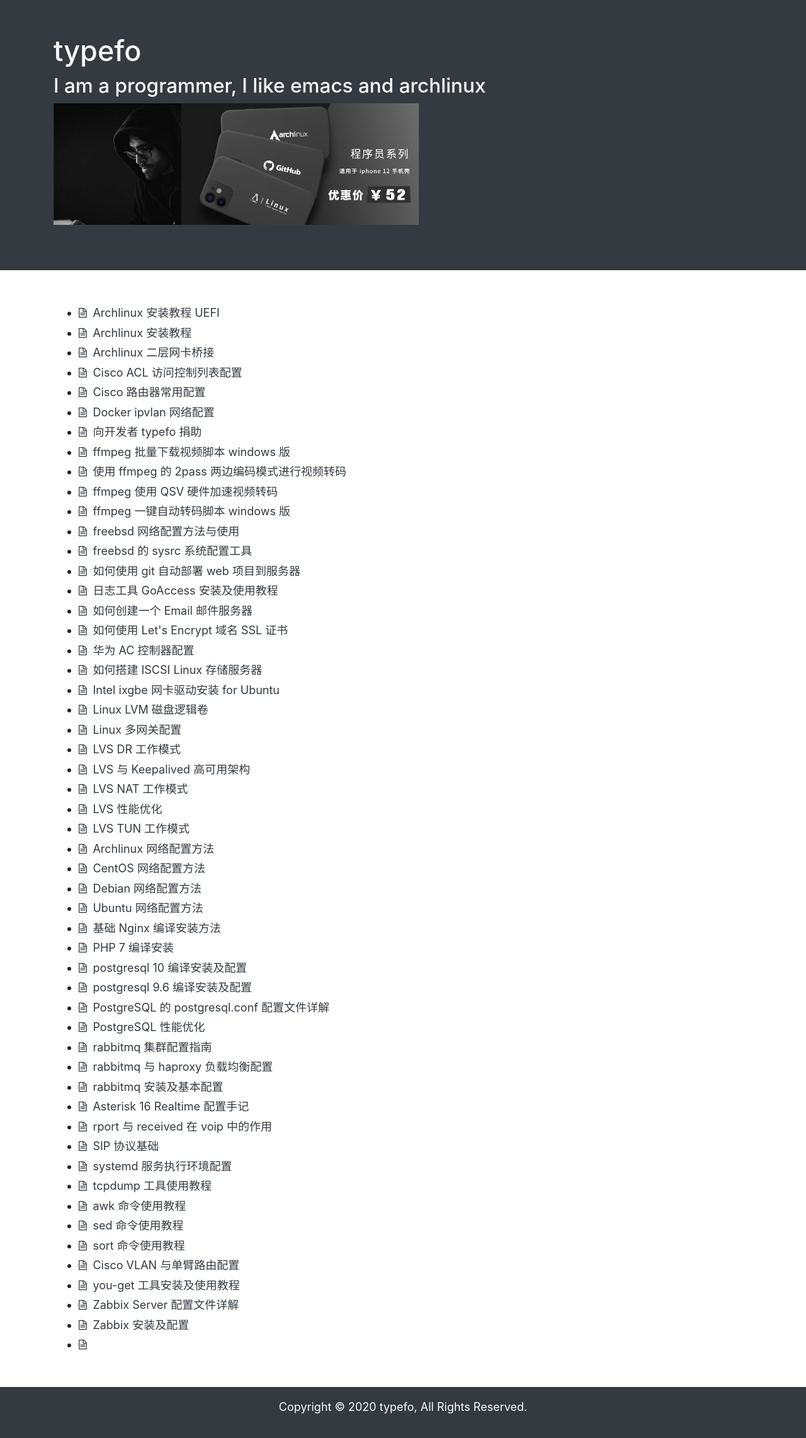
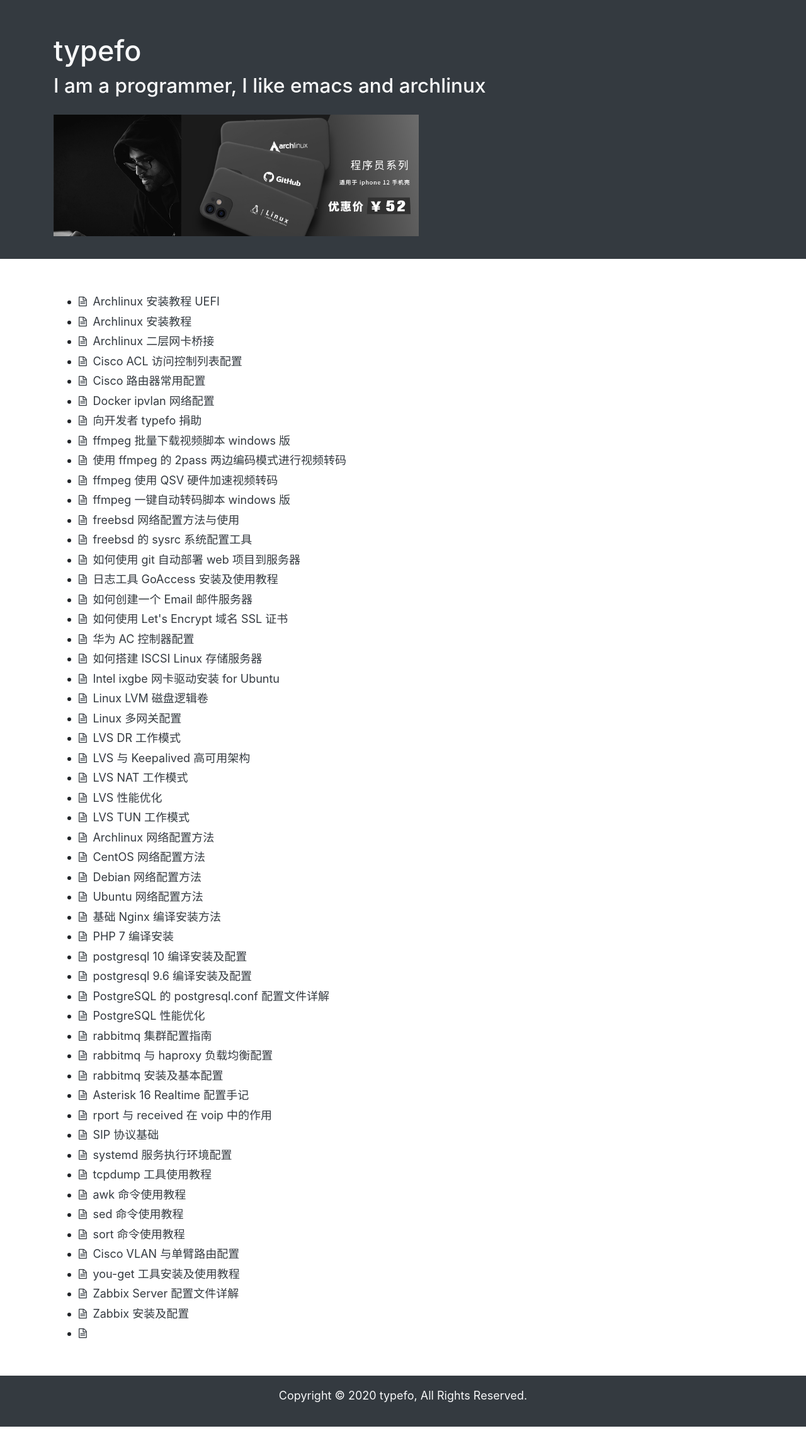
Before and after one commit to ehsud/blog, a Jekyll site: the page built from index.md, in a window 1280 px wide. Shown: the whole page at 63% size. Built offline with Jekyll 4.4.1, drawn with Linux system fonts in a browser that asks for light colours.

Commit message:
Updated some files

```diff
--- a/_layouts/default.html
+++ b/_layouts/default.html
@@ -13,12 +13,12 @@
 </head>
 <body class="d-flex flex-column h-100">
     <div class="container-fluid bg-dark">
-        <div class="container py-5">
+        <div class="container pt-5">
             <div class="header row">
                 <div class="col">
                     <h1 class="h1 text-light">{{ site.title }}</h1>
                     <h2 class="h3 text-light">{{ site.description }}</h2>
-		    <p><a href="https://item.taobao.com/item.htm?ft=t&id=638263639307" target="_blank"><img src="/assets/img/ad.jpg" width="580" /></a></p>
+		    <p class="py-3"><a href="https://item.taobao.com/item.htm?ft=t&id=638263639307" target="_blank"><img src="/assets/img/ad.jpg" width="580" /></a></p>
                 </div>
             </div>
         </div>
--- a/_layouts/post.html
+++ b/_layouts/post.html
@@ -20,12 +20,12 @@
 </head>
 <body class="d-flex flex-column h-100">
     <div class="container-fluid bg-dark">
-        <div class="container py-5">
+        <div class="container pt-5">
             <div class="header row">
                 <div class="col">
                     <p class="h1"><a href="/" class="text-light text-decoration-none">{{ site.title }}</a></p>
                     <p class="h3 text-light">{{ site.description }}</p>
-		    <p><a href="https://item.taobao.com/item.htm?ft=t&id=638263639307" target="_blank"><img src="/assets/img/ad.jpg" width="580" /></a></p>
+		    <p class="py-3"><a href="https://item.taobao.com/item.htm?ft=t&id=638263639307" target="_blank"><img src="/assets/img/ad.jpg" width="580" /></a></p>
                 </div>
             </div>
         </div>
```
